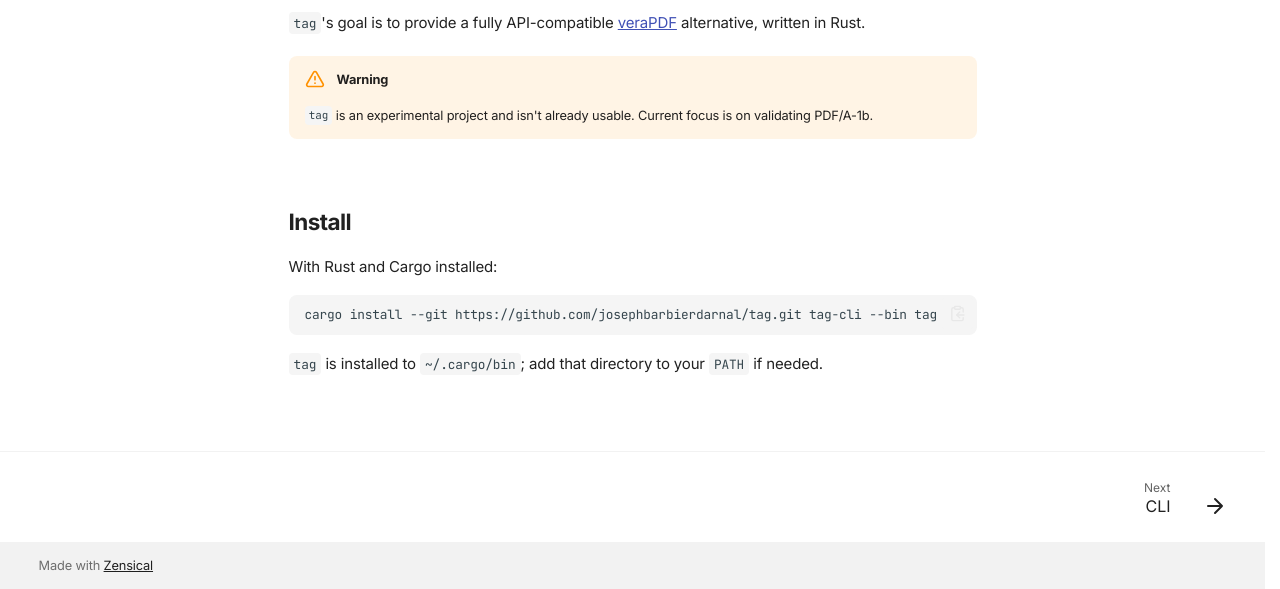
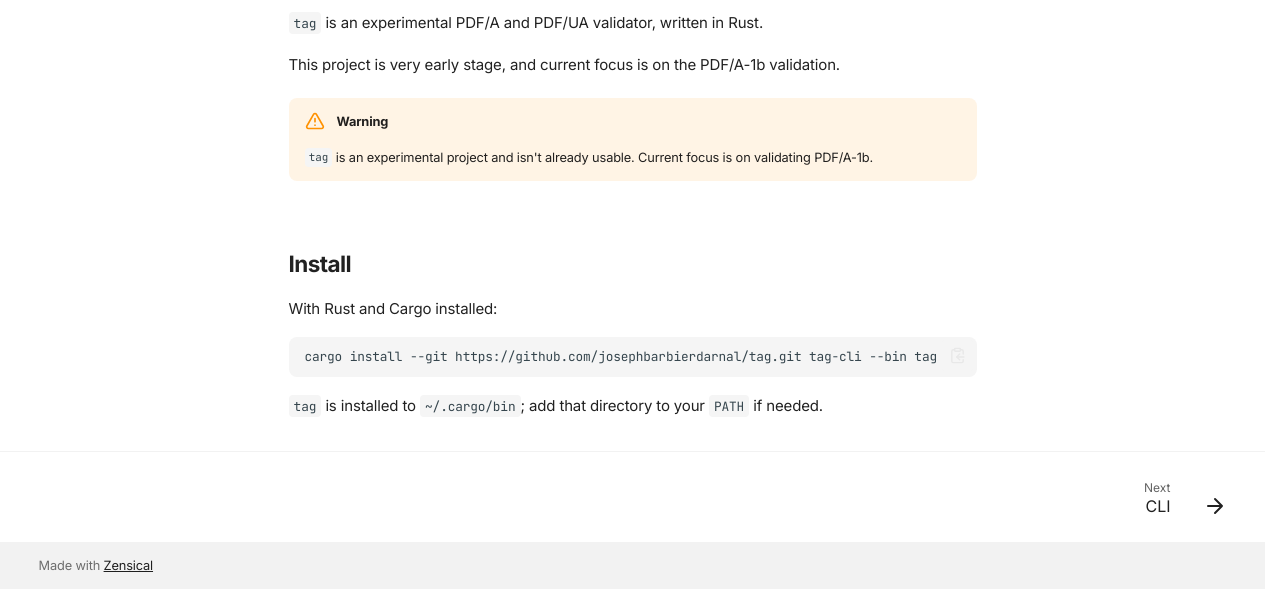
Before and after one commit to JosephBARBIERDARNAL/page, a plain HTML site: page index.html in a window 1280 px wide. Shown: the part 211-800 px from the top of the page. Drawn offline with Linux system fonts and the light colour scheme; no server answers.

Commit message:
deploy: aecb048e2d8631651551909fe3fc683226b21dcf

```diff
--- a/index.html
+++ b/index.html
@@ -512,7 +512,8 @@
 
 
 <h1 id="tag">tag<a class="headerlink" href="#tag" title="Permanent link">&para;</a></h1>
-<p><code>tag</code>'s goal is to provide a fully API-compatible <a href="https://verapdf.org/">veraPDF</a> alternative, written in Rust.</p>
+<p><code>tag</code> is an experimental PDF/A and PDF/UA validator, written in Rust.</p>
+<p>This project is very early stage, and current focus is on the PDF/A-1b validation.</p>
 <div class="admonition warning">
 <p class="admonition-title">Warning</p>
 <p><code>tag</code> is an experimental project and isn't already usable. Current focus is on validating PDF/A-1b.</p>
--- a/search.json
+++ b/search.json
@@ -1 +1 @@
-{"config":{"separator":"[\\s\\-_,:!=\\[\\]()\\\\\"`/]+|\\.(?!\\d)"},"items":[{"location":"","level":1,"title":"tag","text":"<p><code>tag</code>'s goal is to provide a fully API-compatible veraPDF alternative, written in Rust.</p> <p>Warning</p> <p><code>tag</code> is an experimental project and isn't already usable. Current focus is on validating PDF/A-1b.</p>","path":["tag"],"tags":[]},{"location":"#install","level":2,"title":"Install","text":"<p>With Rust and Cargo installed:</p> <pre><code>cargo install --git https://github.com/josephbarbierdarnal/tag.git tag-cli --bin tag\n</code></pre> <p><code>tag</code> is installed to <code>~/.cargo/bin</code>; add that directory to your <code>PATH</code> if needed.</p>","path":["tag"],"tags":[]},{"location":"reference/cli/","level":1,"title":"CLI","text":"<p><code>tag</code> is a CLI (command line interface).</p>","path":["API Reference","CLI"],"tags":[]},{"location":"reference/python-package/","level":1,"title":"Python package","text":"<p><code>tag</code> validation is available as a Python package.</p>","path":["API Reference","Python package"],"tags":[]},{"location":"reference/rust-crate/","level":1,"title":"Rust crate","text":"<p><code>tag</code> validation is available as a Rust crate.</p>","path":["API Reference","Rust crate"],"tags":[]}]}
+{"config":{"separator":"[\\s\\-_,:!=\\[\\]()\\\\\"`/]+|\\.(?!\\d)"},"items":[{"location":"","level":1,"title":"tag","text":"<p><code>tag</code> is an experimental PDF/A and PDF/UA validator, written in Rust.</p> <p>This project is very early stage, and current focus is on the PDF/A-1b validation.</p> <p>Warning</p> <p><code>tag</code> is an experimental project and isn't already usable. Current focus is on validating PDF/A-1b.</p>","path":["tag"],"tags":[]},{"location":"#install","level":2,"title":"Install","text":"<p>With Rust and Cargo installed:</p> <pre><code>cargo install --git https://github.com/josephbarbierdarnal/tag.git tag-cli --bin tag\n</code></pre> <p><code>tag</code> is installed to <code>~/.cargo/bin</code>; add that directory to your <code>PATH</code> if needed.</p>","path":["tag"],"tags":[]},{"location":"reference/cli/","level":1,"title":"CLI","text":"<p><code>tag</code> is a CLI (command line interface).</p>","path":["API Reference","CLI"],"tags":[]},{"location":"reference/python-package/","level":1,"title":"Python package","text":"<p><code>tag</code> validation is available as a Python package.</p>","path":["API Reference","Python package"],"tags":[]},{"location":"reference/rust-crate/","level":1,"title":"Rust crate","text":"<p><code>tag</code> validation is available as a Rust crate.</p>","path":["API Reference","Rust crate"],"tags":[]}]}
```
